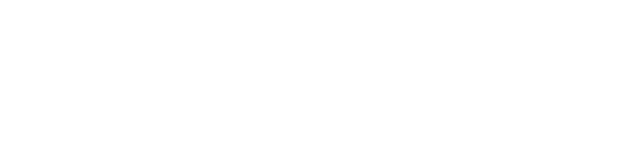
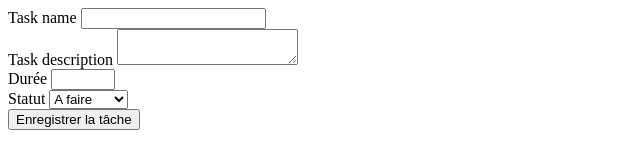
Before and after one commit to kitkatbut/taskList, a plain HTML site: page index.html in a window 1280 px wide. Shown: the whole page, without its empty margins (0-640 px from the left). Drawn offline with Linux system fonts and the light colour scheme.

Commit message:
Add form for taskList

```diff
--- a/index.html
+++ b/index.html
@@ -6,6 +6,39 @@
     <title>taskList</title>
 </head>
 <body>
+    <form action="" method="post">
+        <div class="step__task">
+            <label for="name__task">Task name</label>
+            <input type="text" name="name__task" id="name__task">
+
+        </div>
+
+        <div class="step__task">
+            <label for="decription__task">Task description</label>
+            <textarea name="decription__task" id="decription__task"></textarea>
+        </div>
+        <div class="step__task">
+            <label for="duration__task">Durée</label>
+            <input type="number" name="duration__task" id="duration__task" min="0" max="120" step="5">
+        </div>
+        <div class="step__task">
+            <label for="status__task">Statut</label>
+            <select name="status_task" id="status_task">
+                <option value="status__todo">A faire</option>
+                <option value="status__inprogress">En cours</option>
+                <option value="status__corrected">A rectifier</option>
+                <option value="status__finish">Terminé</option>
+            </select>
+
+        </div>
+
+
+
+        <button type="submit" name="submit">Enregistrer la tâche</button>
+    </form>
+
+
+
     <script src="script.js"></script>
 </body>
 </html>
--- a/script.js
+++ b/script.js
@@ -0,0 +1,5 @@
+taskList = [
+    {name: "Nom de la tâche", description: "Description de la tâche", estimatedDuration: 15, status: "En cours"},
+    {name: "Autre tâche", description: "Autre description", estimatedDuration: 30, status: "À faire"},
+
+  ];
```
